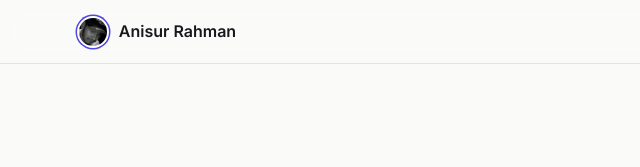
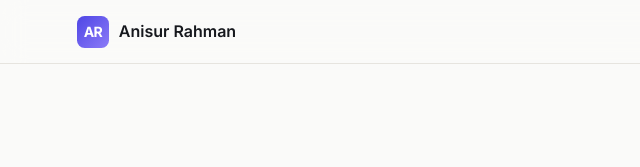
Before and after one commit to anisurrahmantanvi/anisurrahmandev, a plain HTML site: page index.html in a window 1280 px wide. Shown: the top 167 px of the page, 0-640 px from the left. Drawn offline with Linux system fonts and the light colour scheme.

Commit message:
Use AR logo in nav and favicon; remove photo
Co-Authored-By: Claude Sonnet 5.5 <noreply@anthropic.com>
Claude-Session: https://claude.ai/code/session_01WRzHiMAkq1SvCXgWGwoaRd

```diff
--- a/index.html
+++ b/index.html
@@ -9,6 +9,7 @@
   <meta property="og:description" content="Turning ideas into real products, building with AI." />
   <meta property="og:type" content="website" />
   <meta name="theme-color" content="#fafaf9" />
+  <link rel="icon" type="image/svg+xml" href="logo.svg" />
   <link rel="icon" type="image/png" href="favicon.png" />
   <link rel="apple-touch-icon" href="apple-touch-icon.png" />
   <link rel="preconnect" href="https://fonts.googleapis.com" />
@@ -20,7 +21,7 @@
   <div class="progress" id="progress" aria-hidden="true"></div>
 
   <header class="nav">
-    <a href="#home" class="logo" aria-label="Home"><img class="mark" src="avatar.jpg" width="32" height="32" alt="" /><span class="name">Anisur Rahman</span></a>
+    <a href="#home" class="logo" aria-label="Home"><svg class="mark" viewBox="0 0 100 100" aria-hidden="true"><defs><linearGradient id="lg" x1="0" y1="0" x2="1" y2="1"><stop offset="0" stop-color="#4f46e5"/><stop offset="1" stop-color="#8b7bf7"/></linearGradient></defs><rect width="100" height="100" rx="24" fill="url(#lg)"/><text x="50" y="65" text-anchor="middle" font-weight="700" font-size="44" letter-spacing="-2" fill="#fff">AR</text></svg><span class="name">Anisur Rahman</span></a>
     <nav aria-label="Main">
       <a href="#about">About</a>
       <a href="#work">Work</a>
--- a/style.css
+++ b/style.css
@@ -47,7 +47,7 @@ ul, ol { list-style: none; }
   backdrop-filter: blur(12px); -webkit-backdrop-filter: blur(12px);
 }
 .logo { display: inline-flex; align-items: center; gap: 10px; font-weight: 600; white-space: nowrap; }
-.mark { width: 32px; height: 32px; border-radius: 50%; object-fit: cover; display: block; border: 2px solid var(--surface); box-shadow: 0 0 0 1.5px var(--accent); background: var(--surface-2); }
+.mark { width: 32px; height: 32px; display: block; flex: none; font-family: var(--font); }
 .nav nav { display: flex; align-items: center; gap: clamp(12px, 2.6vw, 26px); margin-left: auto; }
 .nav nav a { font-size: .92rem; color: var(--muted); transition: color .2s; }
 .nav nav a:hover { color: var(--text); }
```
Also changed, not shown: apple-touch-icon.png, avatar.jpg (deleted), favicon.png, logo.svg (added).
